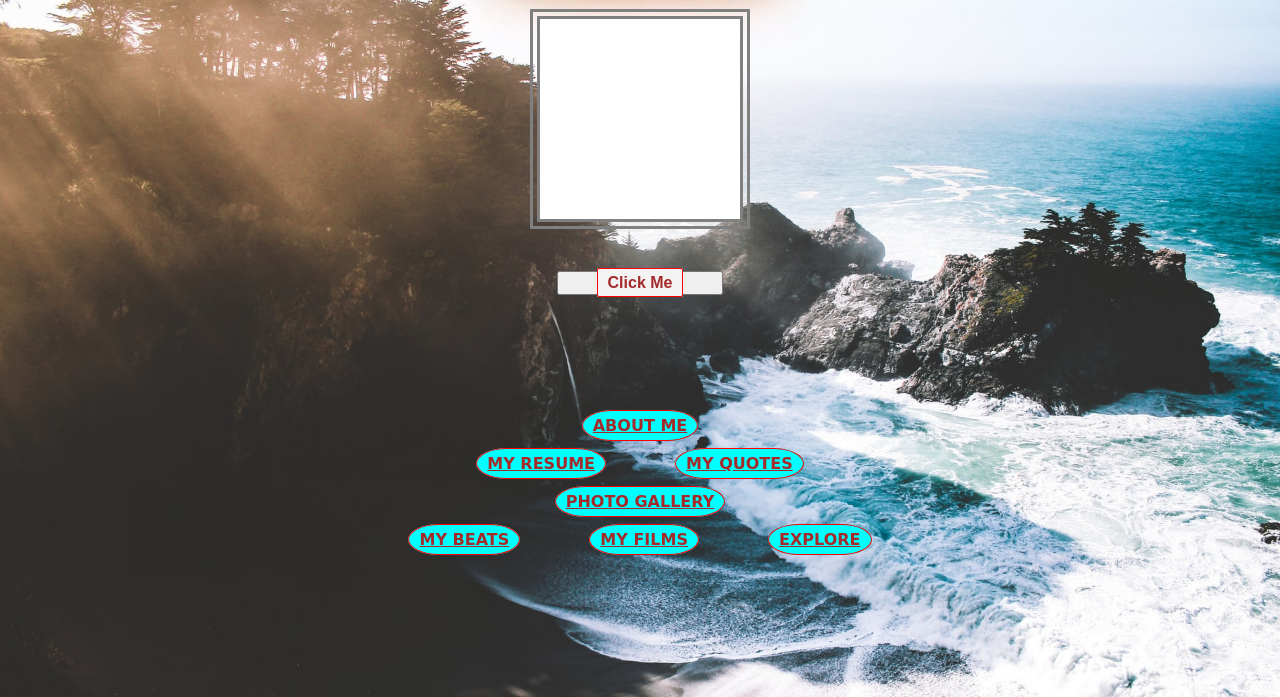
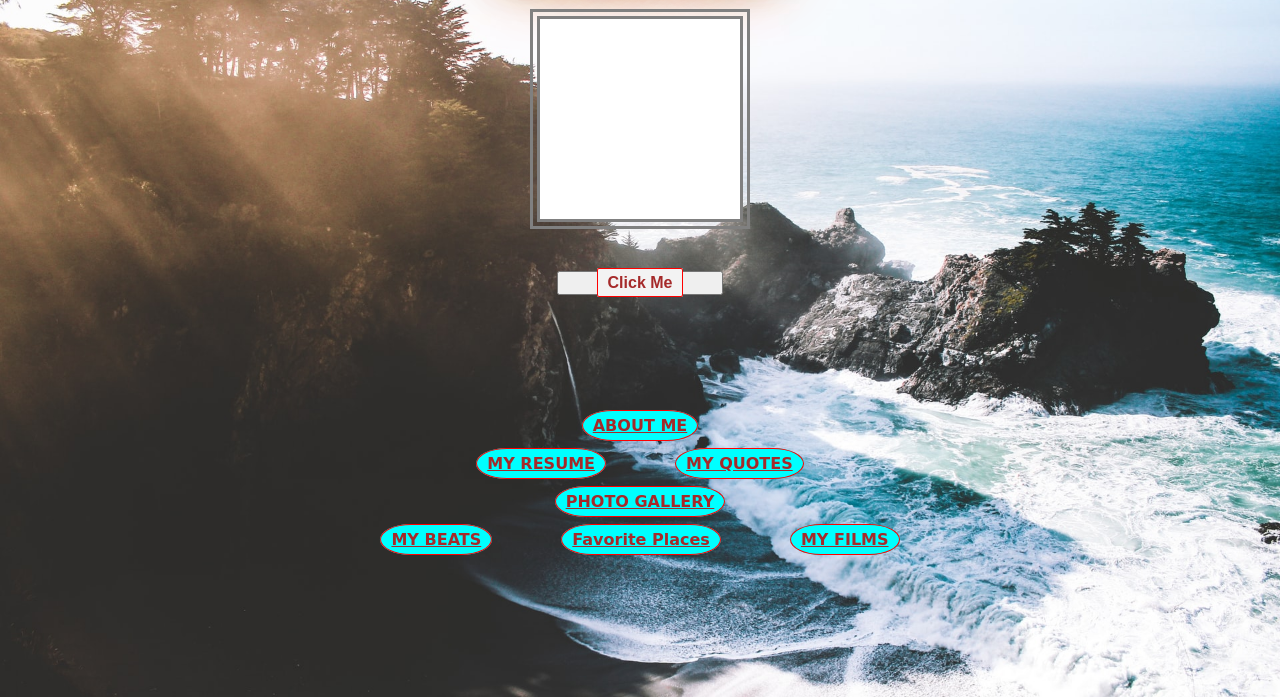
Before and after one commit to JakeBlack21/JakeBlack21.github.io, a plain HTML site: page index.html in a window 1280 px wide. Shown: the part 103-800 px from the top of the page. Drawn offline with Linux system fonts and the light colour scheme.

Commit message:
Update index.html

```diff
--- a/index.html
+++ b/index.html
@@ -51,9 +51,11 @@
 
 	<BR><BR>
 	<a class="oval" href="AUDIO/CADELINA_Audio_CSAD.html" title="AUDIO" target="newWin">MY BEATS</a>
+
+	<a class="oval" href="Photo Gallery/Cadelina_PhotoGallery_CSAD.html" title="places" target="newWin">Favorite Places</a>
+
 	<a class="oval" href="FILM/CADELINA_MEDIA_CSAD.html" title="FILM" target="newWin">MY FILMS</a>
 
-	<a class="oval" href="Photo Gallery/Cadelina_PhotoGallery_CSAD.html" title="places" target="newWin">EXPLORE</a>
 
 	<BR><BR><BR><BR>
 
```
